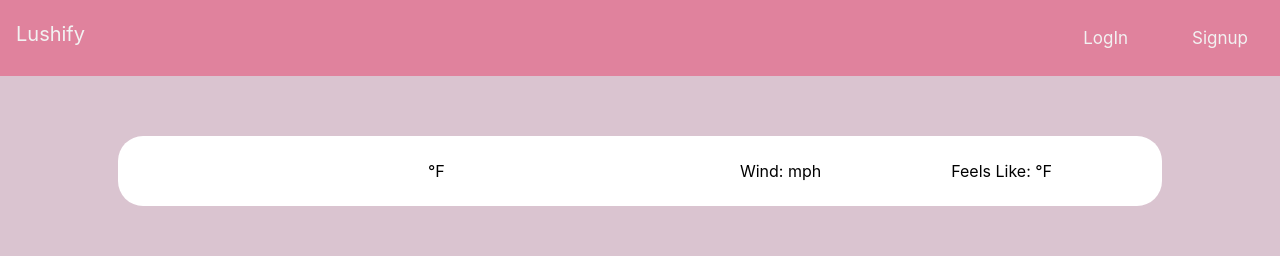
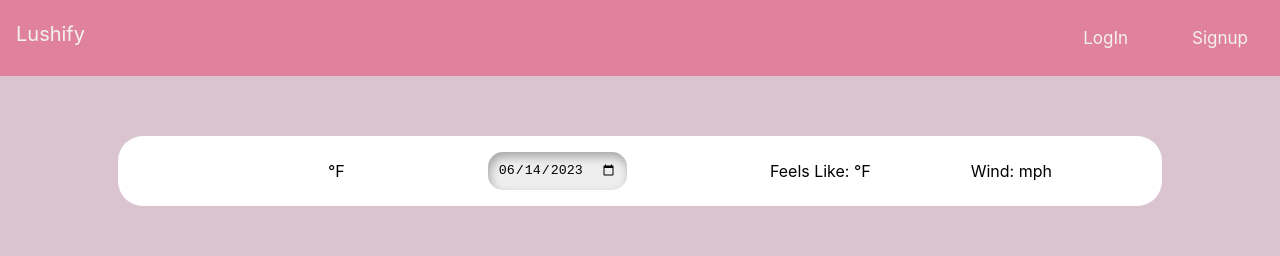
Before and after one commit to RobEgeland/Lushify, a React (Create React App) app in the folder client/: page /orders in a window 1280 px wide. Shown: the top 256 px of the page. Built offline with nearby package versions, Linux system fonts and the light colour scheme; no server answers.

Commit message:
adds front end logic for date specific queries

```diff
--- a/client/src/App.css
+++ b/client/src/App.css
@@ -688,7 +688,8 @@ html {
 /* Orders css */
 
 .weather {
-  display: inline-block;
+  display: flex;
+  justify-content: center;
   padding: 10px;
   margin: auto;
   margin-top: 60px;
@@ -831,3 +832,6 @@ html {
   width: 50px;
   height: 50px;
 }
+
+.order-screen-date {
+margin: auto;}
--- a/client/src/Components/Orders/Orders.js
+++ b/client/src/Components/Orders/Orders.js
@@ -58,14 +58,26 @@ const Orders = () => {
         setRouteNumber(routeNumber + 1)
     }
 
+    Date.prototype.toDateInputValue = (function() {
+        let local = new Date(this);
+        local.setMinutes(this.getMinutes() - this.getTimezoneOffset());
+        return local.toJSON().slice(0,10);
+      });
+
+      let today = new Date().toDateInputValue();
+      const [orderDate, setOrderDate] = useState(today)
+
 
   return (
     <div>
         <div className='weather'>
-            <div style={{float: "left", marginLeft: "150px", marginTop: "15px"}}>{currentCondition}</div>
-            <div style={{float: "left", marginLeft: "150px", marginTop: "15px"}}>{temp}℉</div>
+            <div style={{float: "left", marginLeft: "100px", marginTop: "15px"}}>{currentCondition}</div>
+            <div style={{float: "left", marginLeft: "100px", marginTop: "15px"}}>{temp}℉</div>
+            <div className='order-screen-date'>
+                <input class="input" type='date' value={orderDate} onChange={(e) => setOrderDate(e.target.value)} />
+            </div>
             <div style={{float: "right", marginRight: "100px", marginTop: "15px"}}>Feels Like: {feelsLike}℉</div>
-            <div style={{float: "right", marginRight: "130px", marginTop: "15px"}}>Wind: {wind}mph</div>
+            <div style={{float: "right", marginRight: "100px", marginTop: "15px"}}>Wind: {wind}mph</div>
         </div>
         <Deliveries handleRouteCreation={handleRouteCreation} selectedDeliveries={selectedDeliveries} setSelectedDeliveries={setSelectedDeliveries} deliveries={deliveries} />
         <Pickups pickUps={pickUps}/>
```
